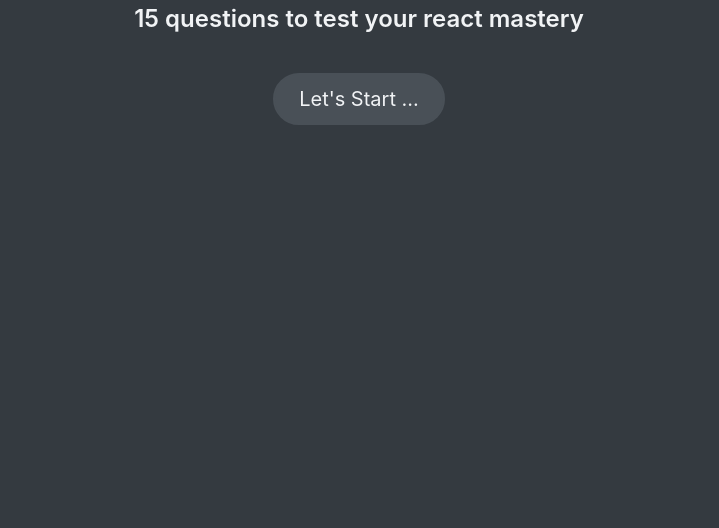
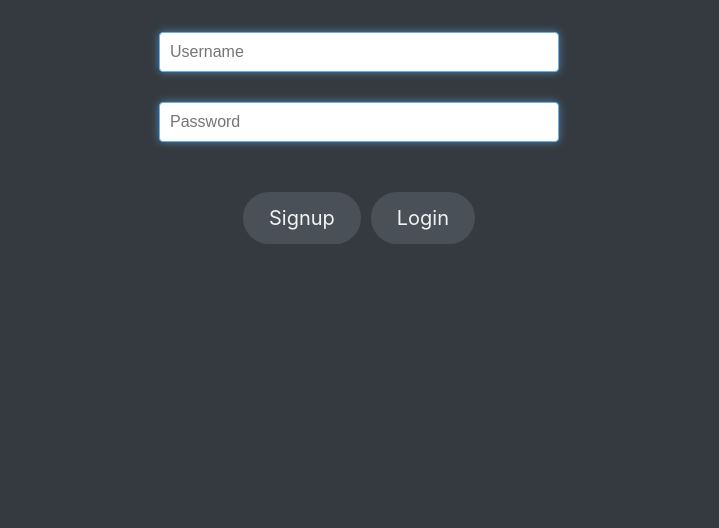
Before and after one commit to JohnSamehRoshdy/React-Quiz, a React app: page / in a window 1280 px wide. Shown: the part 272-800 px from the top of the page, without its empty margins (281-1000 px from the left). Built offline with nearby package versions, Linux system fonts and the light colour scheme; data requests are answered from the project's data file.

Commit message:
The second version of the app that includes registeration and login features

```diff
--- a/data/questions.json
+++ b/data/db.json
@@ -2,27 +2,51 @@
   "questions": [
     {
       "question": "Which is the most popular JavaScript framework?",
-      "options": ["Angular", "React", "Svelte", "Vue"],
+      "options": [
+        "Angular",
+        "React",
+        "Svelte",
+        "Vue"
+      ],
       "correctOption": 1,
-      "points": 10
+      "points": 10,
+      "id": "28e7"
     },
     {
       "question": "Which company invented React?",
-      "options": ["Google", "Apple", "Netflix", "Facebook"],
+      "options": [
+        "Google",
+        "Apple",
+        "Netflix",
+        "Facebook"
+      ],
       "correctOption": 3,
-      "points": 10
+      "points": 10,
+      "id": "e88c"
     },
     {
       "question": "What's the fundamental building block of React apps?",
-      "options": ["Components", "Blocks", "Elements", "Effects"],
+      "options": [
+        "Components",
+        "Blocks",
+        "Elements",
+        "Effects"
+      ],
       "correctOption": 0,
-      "points": 10
+      "points": 10,
+      "id": "0869"
     },
     {
       "question": "What's the name of the syntax we use to describe the UI in React components?",
-      "options": ["FBJ", "Babel", "JSX", "ES2015"],
+      "options": [
+        "FBJ",
+        "Babel",
+        "JSX",
+        "ES2015"
+      ],
       "correctOption": 2,
-      "points": 10
+      "points": 10,
+      "id": "6a72"
     },
     {
       "question": "How does data flow naturally in React apps?",
@@ -33,13 +57,20 @@
         "The developers decides"
       ],
       "correctOption": 0,
-      "points": 10
+      "points": 10,
+      "id": "6640"
     },
     {
       "question": "How to pass data into a child component?",
-      "options": ["State", "Props", "PropTypes", "Parameters"],
+      "options": [
+        "State",
+        "Props",
+        "PropTypes",
+        "Parameters"
+      ],
       "correctOption": 1,
-      "points": 10
+      "points": 10,
+      "id": "0c52"
     },
     {
       "question": "When to use derived state?",
@@ -50,7 +81,8 @@
         "Whenever the state can be computed from another state variable"
       ],
       "correctOption": 3,
-      "points": 30
+      "points": 30,
+      "id": "0018"
     },
     {
       "question": "What triggers a UI re-render in React?",
@@ -61,7 +93,8 @@
         "Adding event listeners to DOM elements"
       ],
       "correctOption": 2,
-      "points": 20
+      "points": 20,
+      "id": "0168"
     },
     {
       "question": "When do we directly \"touch\" the DOM in React?",
@@ -72,7 +105,8 @@
         "Almost never"
       ],
       "correctOption": 3,
-      "points": 20
+      "points": 20,
+      "id": "a967"
     },
     {
       "question": "In what situation do we use a callback to update state?",
@@ -83,7 +117,8 @@
         "When the new state depends on the previous state"
       ],
       "correctOption": 3,
-      "points": 30
+      "points": 30,
+      "id": "9bc9"
     },
     {
       "question": "If we pass a function to useState, when will that function be called?",
@@ -94,13 +129,20 @@
         "The first time we update the state"
       ],
       "correctOption": 2,
-      "points": 30
+      "points": 30,
+      "id": "9c93"
     },
     {
       "question": "Which hook to use for an API request on the component's initial render?",
-      "options": ["useState", "useEffect", "useRef", "useReducer"],
+      "options": [
+        "useState",
+        "useEffect",
+        "useRef",
+        "useReducer"
+      ],
       "correctOption": 1,
-      "points": 10
+      "points": 10,
+      "id": "88f5"
     },
     {
       "question": "Which variables should go into the useEffect dependency array?",
@@ -111,7 +153,8 @@
         "All variables needed for clean up"
       ],
       "correctOption": 2,
-      "points": 30
+      "points": 30,
+      "id": "79cb"
     },
     {
       "question": "An effect will always run on the initial render.",
@@ -122,7 +165,8 @@
         "In depends on the code in the effect"
       ],
       "correctOption": 0,
-      "points": 30
+      "points": 30,
+      "id": "e53d"
     },
     {
       "question": "When will an effect run if it doesn't have a dependency array?",
@@ -133,7 +177,28 @@
         "Each time the component is re-rendered"
       ],
       "correctOption": 3,
-      "points": 20
+      "points": 20,
+      "id": "8e5a"
+    }
+  ],
+  "accounts": [
+    {
+      "id": 1721671849937,
+      "username": "John",
+      "password": "123456",
+      "score": 0
+    },
+    {
+      "id": 1721672440551,
+      "username": "George",
+      "password": "123",
+      "score": 0
+    },
+    {
+      "id": 1721672605242,
+      "username": "Tata",
+      "password": "123",
+      "score": 0
     }
   ]
 }
--- a/package.json
+++ b/package.json
@@ -17,7 +17,7 @@
     "build": "react-scripts build",
     "test": "react-scripts test",
     "eject": "react-scripts eject",
-    "server": "json-server --watch data/questions.json --port 8000"
+    "server": "json-server --watch data/db.json --port 8000"
   },
   "eslintConfig": {
     "extends": [
--- a/src/components/App.js
+++ b/src/components/App.js
@@ -1,4 +1,4 @@
-import { useEffect, useReducer } from "react";
+import { useEffect } from "react";
 import Header from "./Header";
 import Main from "./Main";
 import Loader from "./Loader";
@@ -11,79 +11,28 @@
 import Footer from "./Footer";
 import Timer from "./Timer";
 import TimerState from "./TimerState";
-const Secs_Per_Question = 30;
-const initialState = {
-  questions: [],
-
-  //"loading" , "error" , "ready" , "active" , "finished"
-  status: "loading",
-  index: 0,
-  answer: null,
-  points: 0,
-  highScore: 0,
-  secondsRemaining: null,
-};
-let restart = false;
-function reducer(state, action) {
-  switch (action.type) {
-    case "dataReceived":
-      // console.log("done");
-      return { ...state, questions: action.payload, status: "ready" };
-    case "dataFailed":
-      // console.log("Error  while fetching data");
-      return { ...state, status: "error" };
-
-    case "start":
-      return {
-        ...state,
-        status: "active",
-        secondsRemaining: state.questions.length * Secs_Per_Question,
-      };
-    case "newAnswer":
-      const question = state.questions.at(state.index);
-      return {
-        ...state,
-        answer: action.payload,
-        points:
-          action.payload === question.correctOption
-            ? state.points + question.points
-            : state.points,
-      };
-    case "nextQuestion":
-      return { ...state, index: state.index + 1, answer: null };
-
-    case "finish":
-      return {
-        ...state,
-        status: "finished",
-        highScore:
-          state.points > state.highScore ? state.points : state.highscore,
-      };
-    case "restart":
-      restart = !restart;
-      return {
-        ...initialState,
-        highScore: state.highScore,
-        questions: state.questions,
-        status: "ready",
-      };
-    case "tick":
-      return {
-        ...state,
-        secondsRemaining: state.secondsRemaining - 1,
-        status: state.secondsRemaining === 0 ? "finished" : state.status,
-      };
-
-    default:
-      throw new Error("Action unknown");
-  }
-}
+import { Secs_Per_Question, useQuestion } from "../reducers/questionReducer";
+import {
+  useAccount,
+  saveAccount,
+  fetchAccounts,
+  updateAccount,
+} from "../reducers/accountReducer";
+import Signup from "./Signup";
 
 export default function App() {
-  const [
-    { questions, status, index, answer, points, highScore, secondsRemaining },
+  const { accounts, loggedInAccount, loggedIn, accDispatch } = useAccount();
+
+  const {
+    questions,
+    status,
+    index,
+    answer,
+    points,
+    highScore,
+    secondsRemaining,
     dispatch,
-  ] = useReducer(reducer, initialState);
+  } = useQuestion();
   const numberOfQuestions = questions.length;
   const maxPossiblePoints = questions.reduce(
     (prev, cur) => prev + cur.points,
@@ -97,16 +46,26 @@
         .then((data) => dispatch({ type: "dataReceived", payload: data }))
         .catch((err) => dispatch({ type: "dataFailed" }));
     },
-    [restart]
+    [restart, dispatch]
   );
   return (
     <div className="app">
+      {loggedIn === false ? (
+        <Signup
+          saveAccount={saveAccount}
+          fetchAccounts={fetchAccounts}
+          dispatch={accDispatch}
+          loggedIn={loggedIn}
+        />
+      ) : (
+        <>
           <Header />
           <Main>
             {status === "loading" ? <Loader /> : null}
             {status === "error" ? <Error /> : null}
             {status === "ready" ? (
               <StartScreen
+                loggedInAccount={loggedInAccount}
                 numberOfQuestions={numberOfQuestions}
                 dispatch={dispatch}
               />
@@ -131,12 +90,17 @@
                     answer={answer}
                     index={index}
                     numQuestions={numberOfQuestions}
+                    points={points}
+                    accDispatch={accDispatch}
                   />
-              <Timer dispatch={dispatch} secondsRemaining={secondsRemaining} />
-              <TimerState
+                  <Timer
+                    dispatch={dispatch}
+                    secondsRemaining={secondsRemaining}
+                  />
+                  {/* <TimerState
                     numQuestions={numberOfQuestions}
                     Secs_Per_Question={Secs_Per_Question}
-              />
+                  /> */}
                 </Footer>
               </>
             ) : null}
@@ -146,9 +110,14 @@
                 maxPossiblePoints={maxPossiblePoints}
                 highScore={highScore}
                 dispatch={dispatch}
+                updateAccount={updateAccount}
+                loggedInAccount={loggedInAccount}
+                accDispatch={accDispatch}
               />
             )}
           </Main>
+        </>
+      )}
     </div>
   );
 }
--- a/src/components/Header.js
+++ b/src/components/Header.js
@@ -1,7 +1,7 @@
 function Header() {
   return (
-    <header className='app-header'>
-      <img src='logo512.png' alt='React logo' />
+    <header className="app-header">
+      <img src="logo512.png" alt="React logo" />
       <h1>The React Quiz</h1>
     </header>
   );
--- /dev/null
+++ b/src/components/Signup.js
@@ -0,0 +1,82 @@
+import { useEffect, useState } from "react";
+import Header from "./Header";
+
+function Signup({ saveAccount, fetchAccounts, dispatch, loggedIn }) {
+  const [username, setUsername] = useState("");
+  const [password, setPassword] = useState("");
+  const [message, setMessage] = useState("");
+  const [errorMessage, setErrorMessage] = useState("");
+
+  useEffect(
+    function () {
+      async function getAccounts() {
+        const accounts = await fetchAccounts();
+        await dispatch({ type: "fetchAccounts", payload: accounts });
+      }
+      getAccounts();
+    },
+    [dispatch, fetchAccounts]
+  );
+
+  const handleSignup = async () => {
+    if (!username || !password) {
+      setErrorMessage("Please Enter user name and password");
+      return;
+    }
+    const newAccount = { id: Date.now(), username, password, score: 0 };
+    await saveAccount(newAccount);
+    const updatedAccounts = await fetchAccounts();
+    dispatch({ type: "fetchAccounts", payload: updatedAccounts });
+    setUsername("");
+    setPassword("");
+    setErrorMessage("");
+    setMessage("Registered successfully, please login to start your quiz");
+  };
+
+  const handleLogin = async () => {
+    if (!username || !password) {
+      setErrorMessage("Please Enter user name and password");
+      setMessage("");
+      return;
+    }
+    dispatch({ type: "login", payload: { username, password } });
+    setUsername("");
+    setPassword("");
+    setErrorMessage("");
+    if (!loggedIn) setErrorMessage("Wrong user name or Password");
+  };
+
+  return (
+    <>
+      <Header />
+      <div className="signup">
+        <h2>Signup/Login</h2>
+        <input
+          type="text"
+          placeholder="Username"
+          value={username}
+          onChange={(e) => setUsername(e.target.value)}
+        />
+        <input
+          type="password"
+          placeholder="Password"
+          value={password}
+          onChange={(e) => setPassword(e.target.value)}
+        />
+
+        {errorMessage ? <p className="errorMessage">{errorMessage}</p> : null}
+        {message ? <p className="signupMessage">{message}</p> : null}
+        <div className="buttons">
+          <button className="btn" onClick={handleSignup}>
+            Signup
+          </button>
+          <button className="btn" onClick={handleLogin}>
+            Login
+          </button>
+        </div>
+      </div>
+    </>
+  );
+}
+
+export default Signup;
--- a/src/components/StartScreen.js
+++ b/src/components/StartScreen.js
@@ -1,7 +1,7 @@
-function StartScreen({ numberOfQuestions, dispatch }) {
+function StartScreen({ numberOfQuestions, dispatch, loggedInAccount }) {
   return (
     <div className="start">
-      <h2>Welcome to React quiz !!</h2>
+      <h2>Welcome {loggedInAccount.username} to React quiz !!</h2>
       <h3>{numberOfQuestions} questions to test your react mastery</h3>
       <button
         onClick={() => dispatch({ type: "start" })}
--- a/src/index.css
+++ b/src/index.css
@@ -67,7 +67,7 @@
 }
 
 h2 {
-  font-size: 3.6rem;
+  font-size: 3.5rem;
   margin-bottom: 2rem;
 }
 
@@ -257,3 +257,50 @@
   font-size: inherit;
   padding: 0.8rem;
 }
+
+.signup {
+  display: flex;
+  flex-direction: column;
+  gap: 30px;
+  align-items: center;
+  justify-content: center;
+}
+
+.errorMessage {
+  color: red;
+  font-size: 1.5rem;
+}
+.signupMessage {
+  color: #1098ad;
+  font-size: 1.5rem;
+}
+
+input {
+  padding: 10px;
+  border: 1px solid #ccc;
+  border-radius: 4px;
+  font-size: 16px;
+  transition: border-color 0.3s ease;
+  outline: none;
+  border-color: #66afe9;
+  box-shadow: 0 0 8px rgba(102, 175, 233, 0.6);
+  width: 400px;
+}
+
+input:focus {
+  outline: none;
+  border-color: #66afe9;
+  box-shadow: 2px 2px 8px rgba(102, 175, 233, 0.6);
+}
+
+input:hover {
+  border-color: #888;
+}
+
+.buttons {
+  display: flex;
+  align-items: center;
+  justify-content: center;
+  gap: 10px;
+  margin-top: 20px;
+}
--- /dev/null
+++ b/src/reducers/accountReducer.js
@@ -0,0 +1,163 @@
+import { useReducer } from "react";
+
+const API_URL = "http://localhost:8000/accounts";
+
+const accountsInitialState = {
+  accounts: [],
+  loggedInAccount: null,
+  loggedIn: false,
+};
+
+async function fetchAccounts() {
+  const response = await fetch(API_URL);
+  const data = await response.json();
+  return data;
+}
+
+async function saveAccount(account) {
+  const response = await fetch(API_URL, {
+    method: "POST",
+    headers: {
+      "Content-Type": "application/json",
+    },
+    body: JSON.stringify(account),
+  });
+  const data = await response.json();
+  return data;
+}
+
+// async function updateAccount(id, updates) {
+//   const response = await fetch(`${API_URL}/${id}`, {
+//     method: "PATCH",
+//     headers: {
+//       "Content-Type": "application/json",
+//     },
+//     body: JSON.stringify(updates),
+//   });
+//   const data = await response.json();
+//   return data;
+// }
+
+async function updateAccount(id, updates) {
+  const response = await fetch(`${API_URL}/${id}`, {
+    method: "PATCH",
+    headers: {
+      "Content-Type": "application/json",
+    },
+    body: JSON.stringify(updates),
+  });
+
+  if (!response.ok) {
+    throw new Error(
+      `Failed to update account with ID ${id}: ${response.statusText}`
+    );
+  }
+
+  const data = await response.json();
+  return data;
+}
+
+// //////////////////////////////////////////////////////////////////////////////////////////////////////////////////////////////
+function accountReducer(state, action) {
+  switch (action.type) {
+    case "fetchAccounts":
+      return { ...state, accounts: action.payload };
+
+    case "signup":
+      saveAccount(action.payload);
+      return {
+        ...state,
+        error: null,
+        accounts: [...state.accounts, action.payload],
+      };
+
+    case "login":
+      const account = state.accounts.find(
+        (acc) =>
+          acc.username === action.payload.username &&
+          acc.password === action.payload.password
+      );
+      if (account) {
+        return {
+          ...state,
+          loggedInAccount: account,
+          loggedIn: true,
+          error: null,
+        };
+      } else {
+        return {
+          ...state,
+          loggedInAccount: null,
+          loggedIn: false,
+        };
+      }
+
+    case "exit":
+      return { ...state, loggedInAccount: null, loggedIn: false };
+
+    // case "updateScore":
+    //   const updatedAccount = {
+    //     ...state.loggedInAccount,
+    //     score: action.payload,
+    //   };
+
+    //   // Call the asynchronous updateAccount function to update the score on the server
+    //   updateAccount(updatedAccount.id, { score: action.payload })
+    //     .then((response) => {
+    //       console.log("Score updated successfully:", response);
+    //     })
+    //     .catch((error) => {
+    //       console.error("Failed to update score:", error.message);
+    //     });
+
+    //   return {
+    //     ...state,
+    //     loggedInAccount: updatedAccount,
+    //     accounts: state.accounts.map((acc) =>
+    //       acc.id === updatedAccount.id ? updatedAccount : acc
+    //     ),
+    //   };
+
+    case "updateScore":
+      const updatedAccount = {
+        ...state.loggedInAccount,
+        score: action.payload,
+      };
+
+      // Call the asynchronous updateAccount function to update the score on the server
+      updateAccount(String(updatedAccount.id), { score: action.payload })
+        .then((response) => {
+          console.log("Score updated successfully:", response);
+        })
+        .catch((error) => {
+          console.error("Failed to update score:", error.message);
+        });
+
+      return {
+        ...state,
+        loggedInAccount: updatedAccount,
+        accounts: state.accounts.map((acc) =>
+          acc.id === updatedAccount.id ? updatedAccount : acc
+        ),
+      };
+
+    default:
+      throw new Error("Action unknown");
+  }
+}
+
+function useAccount() {
+  const [state, dispatch] = useReducer(accountReducer, accountsInitialState);
+
+  const { accounts, loggedInAccount, loggedIn, error } = state;
+
+  return {
+    accounts,
+    loggedInAccount,
+    loggedIn,
+    accDispatch: dispatch,
+    error,
+  };
+}
+
+export { fetchAccounts, saveAccount, updateAccount, useAccount };
--- /dev/null
+++ b/src/reducers/questionReducer.js
@@ -0,0 +1,103 @@
+import { useReducer } from "react";
+
+const Secs_Per_Question = 30;
+const questionInitialState = {
+  questions: [],
+
+  //"loading" , "error" , "ready" , "active" , "finished"
+  status: "loading",
+  index: 0,
+  answer: null,
+  points: 0,
+  highScore: 0,
+  secondsRemaining: null,
+};
+let restart = false;
+
+function questionReducer(state, action) {
+  switch (action.type) {
+    case "dataReceived":
+      // console.log("done");
+      return { ...state, questions: action.payload, status: "ready" };
+    case "dataFailed":
+      // console.log("Error  while fetching data");
+      return { ...state, status: "error" };
+
+    case "start":
+      return {
+        ...state,
+        points: 0,
+        status: "active",
+        secondsRemaining: state.questions.length * Secs_Per_Question,
+      };
+    case "newAnswer":
+      const question = state.questions.at(state.index);
+      return {
+        ...state,
+        answer: action.payload,
+        points:
+          action.payload === question.correctOption
+            ? state.points + question.points
+            : state.points,
+      };
+    case "nextQuestion":
+      return { ...state, index: state.index + 1, answer: null };
+
+    case "finish":
+      return {
+        ...state,
+        status: "finished",
+        highScore:
+          state.points > state.highScore ? state.points : state.highscore,
+      };
+    case "restart":
+      restart = !restart;
+      return {
+        ...questionInitialState,
+        highScore: state.highScore,
+        questions: state.questions,
+        status: "ready",
+        points: state.points,
+      };
+    case "tick":
+      return {
+        ...state,
+        secondsRemaining: state.secondsRemaining - 1,
+        status: state.secondsRemaining === 0 ? "finished" : state.status,
+      };
+
+    default:
+      throw new Error("Action unknown");
+  }
+}
+
+function useQuestion() {
+  const [state, dispatch] = useReducer(questionReducer, questionInitialState);
+
+  const {
+    questions,
+    status,
+    index,
+    answer,
+    points,
+    highScore,
+    secondsRemaining,
+  } = state;
+
+  return {
+    questions,
+    status,
+    index,
+    answer,
+    points,
+    highScore,
+    secondsRemaining,
+    dispatch,
+  };
+}
+export {
+  questionReducer,
+  Secs_Per_Question,
+  questionInitialState,
+  useQuestion,
+};
```
Also changed, not shown: public/index.html (+1 -1 lines), src/components/FinishScreen.js (+31 -2 lines), src/components/NextButton.js (+12 -2 lines). Lines whose indentation alone changed are shown as unchanged.
